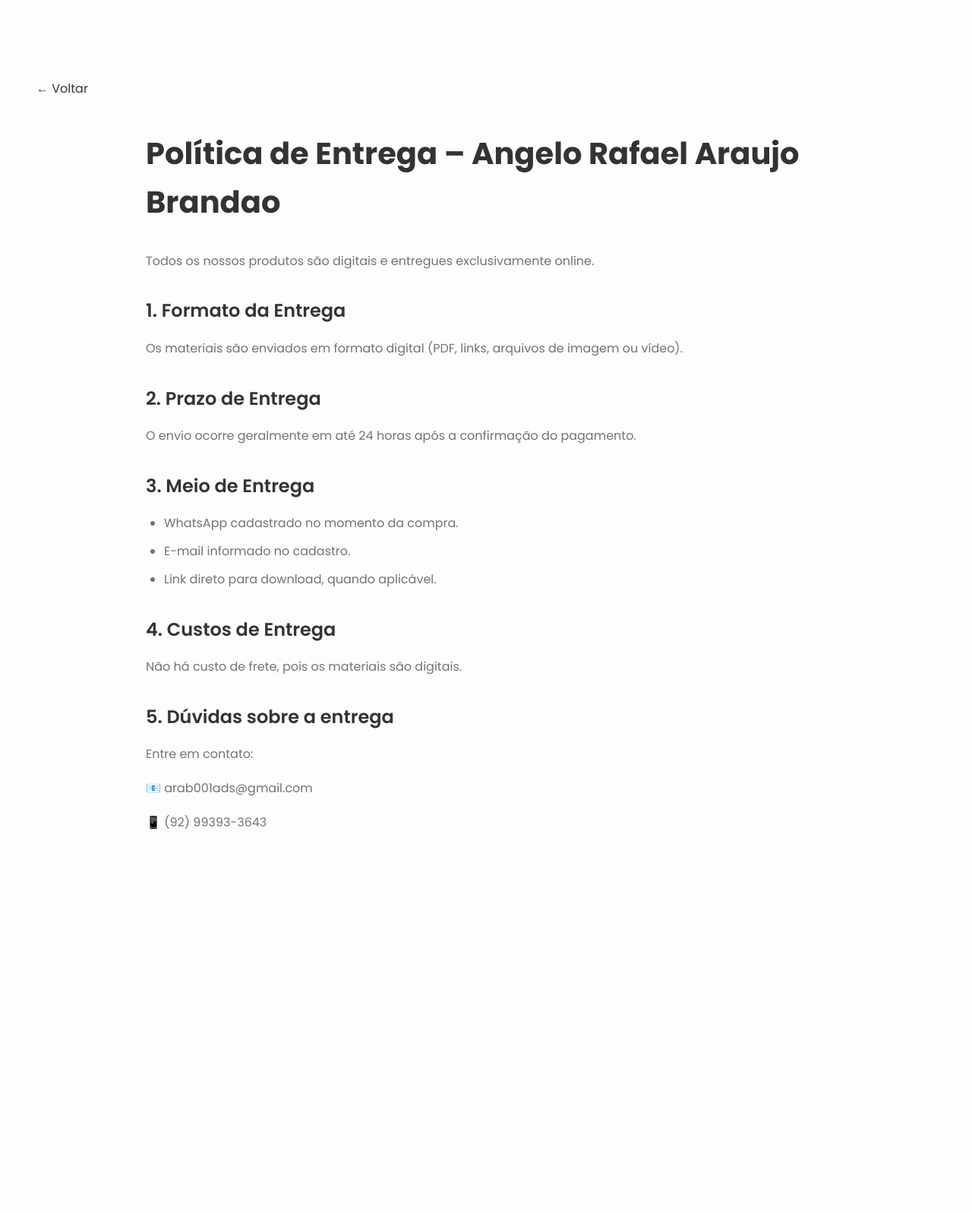
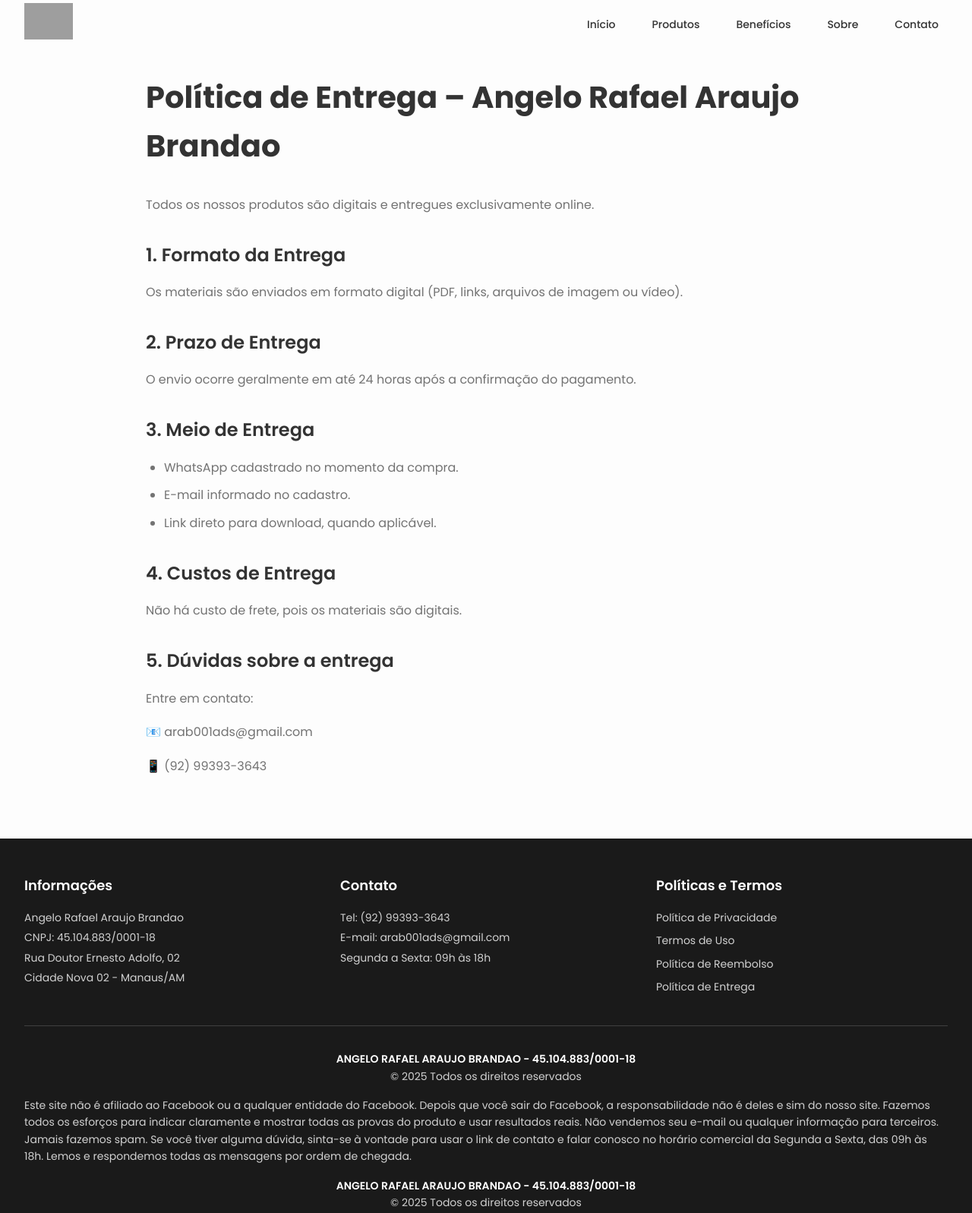
Before and after one commit to Leafarolegna29/ascend, a plain HTML site: page politica-entrega.html in a window 1280 px wide. Shown: the whole page at 76% size. Before the commit the page ends 1178 px from the top, so only its background shows below. Drawn offline with Linux system fonts and the light colour scheme; grey boxes are pictures that could not be loaded.

Commit message:
Update politica-entrega.html

```diff
--- a/politica-entrega.html
+++ b/politica-entrega.html
@@ -4,26 +4,15 @@
     <meta charset="UTF-8">
     <meta name="viewport" content="width=device-width, initial-scale=1.0">
     <title>Política de Entrega - Angelo Rafael Araujo Brandao</title>
+    <link rel="preconnect" href="https://fonts.googleapis.com">
+    <link rel="preconnect" href="https://fonts.gstatic.com" crossorigin>
     <link href="https://fonts.googleapis.com/css2?family=Poppins:wght@400;500;600;700&display=swap" rel="stylesheet">
+    <link rel="stylesheet" href="https://cdnjs.cloudflare.com/ajax/libs/font-awesome/6.5.1/css/all.min.css">
     <link rel="stylesheet" href="style.css">
     <style>
         .policy-page {
             padding: 6rem 0 4rem;
             min-height: 100vh;
-        }
-        .back-btn {
-            display: inline-flex;
-            align-items: center;
-            gap: 0.5rem;
-            color: var(--foreground);
-            text-decoration: none;
-            padding: 0.5rem 1rem;
-            border-radius: 0.375rem;
-            margin-bottom: 2rem;
-            transition: background-color 0.3s ease;
-        }
-        .back-btn:hover {
-            background-color: rgba(0, 0, 0, 0.03);
         }
         .policy-content {
             max-width: 56rem;
@@ -56,12 +45,36 @@
     </style>
 </head>
 <body>
+    <!-- Header -->
+    <header id="header">
+        <div class="container">
+            <div class="header-content">
+                <div class="logo">
+                    <img src="https://i.ibb.co/S7G8HMpt/Chat-GPT-Image-1-de-out-de-2025-01-20-06.png" alt="Angelo Rafael Logo">
+                </div>
+                <nav class="desktop-nav">
+                    <a href="index.html" class="nav-link">Início</a>
+                    <a href="index.html#produtos" class="nav-link">Produtos</a>
+                    <a href="index.html#beneficios" class="nav-link">Benefícios</a>
+                    <a href="index.html#sobre" class="nav-link">Sobre</a>
+                    <a href="index.html#contato" class="nav-link">Contato</a>
+                </nav>
+                <button class="mobile-menu-btn" id="mobileMenuBtn">
+                    <i class="fas fa-bars"></i>
+                </button>
+            </div>
+        </div>
+        <div class="mobile-nav" id="mobileNav">
+            <a href="index.html" class="mobile-nav-link">Início</a>
+            <a href="index.html#produtos" class="mobile-nav-link">Produtos</a>
+            <a href="index.html#beneficios" class="mobile-nav-link">Benefícios</a>
+            <a href="index.html#sobre" class="mobile-nav-link">Sobre</a>
+            <a href="index.html#contato" class="mobile-nav-link">Contato</a>
+        </div>
+    </header>
+
     <div class="policy-page">
         <div class="container">
-            <a href="index.html" class="back-btn">
-                ← Voltar
-            </a>
-
             <div class="policy-content">
                 <h1>Política de Entrega – Angelo Rafael Araujo Brandao</h1>
 
@@ -90,5 +103,48 @@
             </div>
         </div>
     </div>
+
+    <!-- Footer -->
+    <footer class="footer">
+        <div class="container">
+            <div class="footer-grid">
+                <div class="footer-col">
+                    <h3 class="footer-title">Informações</h3>
+                    <p>Angelo Rafael Araujo Brandao</p>
+                    <p>CNPJ: 45.104.883/0001-18</p>
+                    <p>Rua Doutor Ernesto Adolfo, 02</p>
+                    <p>Cidade Nova 02 - Manaus/AM</p>
+                </div>
+                <div class="footer-col">
+                    <h3 class="footer-title">Contato</h3>
+                    <p>Tel: (92) 99393-3643</p>
+                    <p>E-mail: arab001ads@gmail.com</p>
+                    <p>Segunda a Sexta: 09h às 18h</p>
+                </div>
+                <div class="footer-col">
+                    <h3 class="footer-title">Políticas e Termos</h3>
+                    <a href="politica-privacidade.html" class="footer-link">Política de Privacidade</a>
+                    <a href="termos-uso.html" class="footer-link">Termos de Uso</a>
+                    <a href="politica-reembolso.html" class="footer-link">Política de Reembolso</a>
+                    <a href="politica-entrega.html" class="footer-link">Política de Entrega</a>
+                </div>
+            </div>
+            <div class="footer-bottom">
+                <div class="footer-copyright">
+                    <p class="company-name">ANGELO RAFAEL ARAUJO BRANDAO - 45.104.883/0001-18</p>
+                    <p class="copyright">© <span id="currentYear"></span> Todos os direitos reservados</p>
+                </div>
+                <div class="footer-disclaimer">
+                    <p>Este site não é afiliado ao Facebook ou a qualquer entidade do Facebook. Depois que você sair do Facebook, a responsabilidade não é deles e sim do nosso site. Fazemos todos os esforços para indicar claramente e mostrar todas as provas do produto e usar resultados reais. Não vendemos seu e-mail ou qualquer informação para terceiros. Jamais fazemos spam. Se você tiver alguma dúvida, sinta-se à vontade para usar o link de contato e falar conosco no horário comercial da Segunda a Sexta, das 09h às 18h. Lemos e respondemos todas as mensagens por ordem de chegada.</p>
+                </div>
+                <div class="footer-copyright">
+                    <p class="company-name">ANGELO RAFAEL ARAUJO BRANDAO - 45.104.883/0001-18</p>
+                    <p class="copyright">© <span id="currentYear2"></span> Todos os direitos reservados</p>
+                </div>
+            </div>
+        </div>
+    </footer>
+
+    <script src="script.js"></script>
 </body>
 </html>
```
